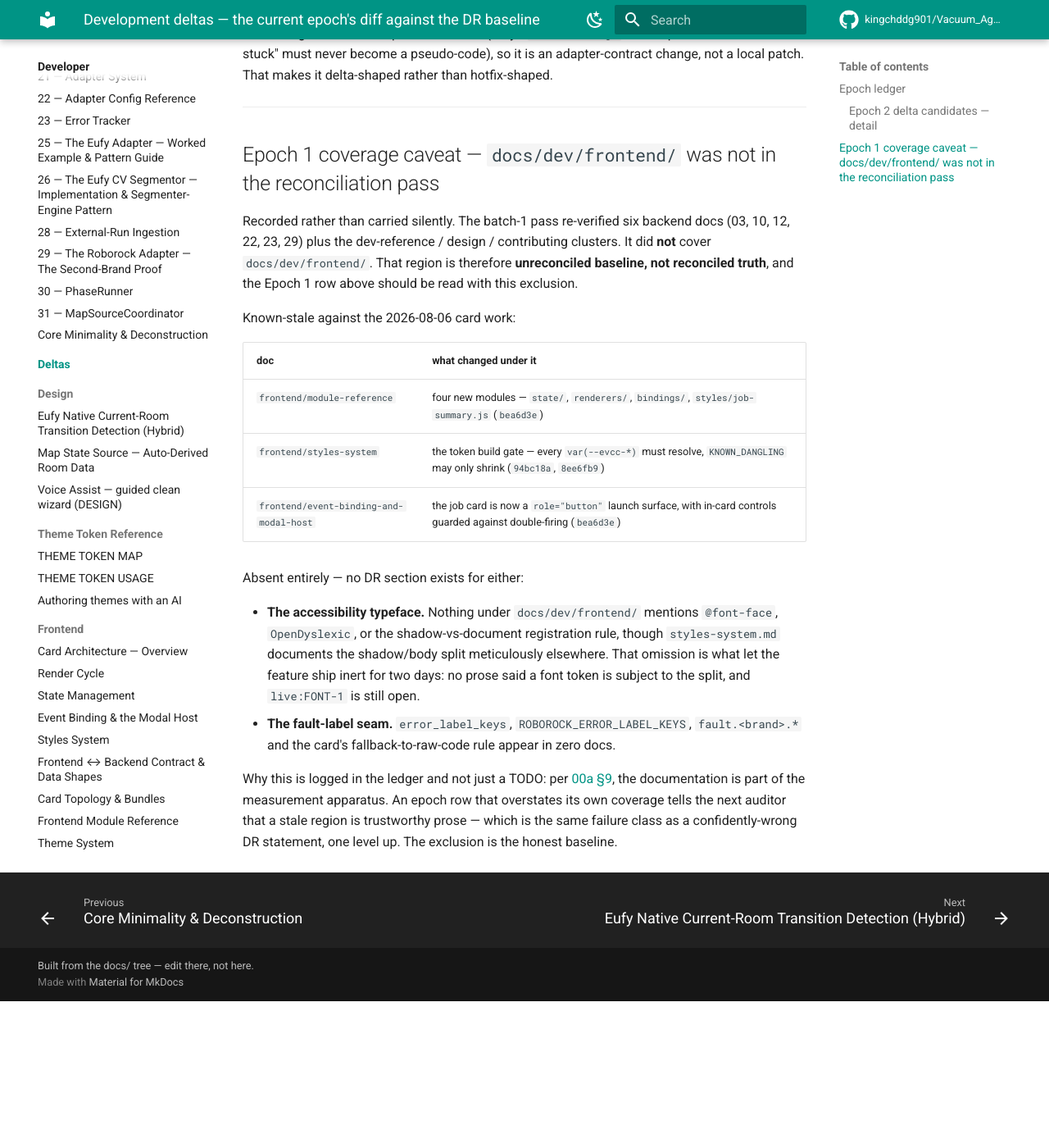
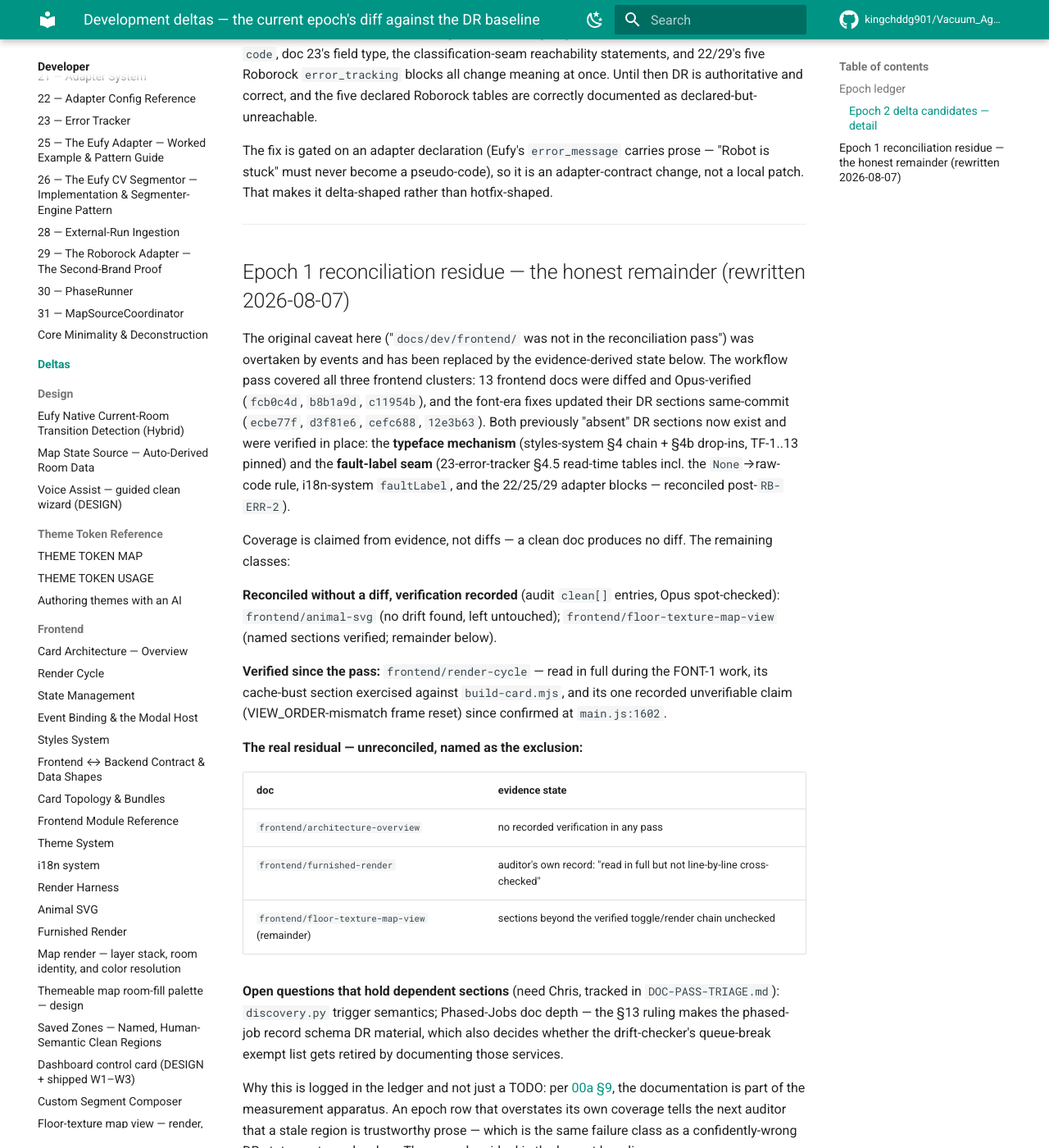
Before and after one commit to kingchddg901/Vacuum_Agent, an MkDocs documentation site: the page built from docs/dev/deltas/README.md, in a window 1280 px wide and 1400 px high, scrolled down 1345 px. Shown: the whole window at 82% size. Built offline with MkDocs 1.6.1 and Material for MkDocs 9.7.7, drawn with Linux system fonts in a browser that asks for light colours; comment, search, counter and statistics services are not loaded; before the commit the page ends 2566 px from its top, so only the background shows below that; some of the changed text lies outside the part shown.

Commit message:
docs: epoch ledger rewritten to evidenced truth (D-1..D-5); profile_name documented on both snapshots
D-1: Epoch-1 row now includes Phased Jobs + FONT-1 per the sec-13 ruling;
Epoch 2 opens with NO known deltas — residue, not divergence. D-2: coverage
claimed from evidence not diffs; real residual named (architecture-overview,
furnished-render, floor-texture remainder). D-3: both 'absent' sections exist
and verified (typeface sec 4/4b; fault-label across 7 docs). D-4: docs 06/30
reconciled in 6a87c13, Opus-verified. D-5: profile_name (R2-BUG-2 fallout)
documented on get_learning_history_snapshot + get_metrics_snapshot; drift
checker clean. D-6 questions recorded as ledger rows holding their sections.

Co-Authored-By: Claude Fable 5 <noreply@anthropic.com>

```diff
--- a/docs/dev/deltas/README.md
+++ b/docs/dev/deltas/README.md
@@ -19,8 +19,8 @@ enough for the next epoch-closing audit to adjudicate it.
 
 | epoch | closed | closing operation |
 |---|---|---|
-| **Epoch 1** | **2026-08-06** | The hostile-audit campaign (464 findings / 67 packets, cleared) + the DR reconciliation pass that established this baseline. Provenance: the audit record (`.claude/notes/synthesis/`, closure ledgers, the postmortem corpus). |
-| Epoch 2 | open | Accumulating. First known delta candidates: the Phased Jobs rebuild; `live:FONT-1`'s unresolved remainder. |
+| **Epoch 1** | **2026-08-06** | The hostile-audit campaign (464 findings / 67 packets, cleared) + the DR reconciliation passes that established this baseline: batch 1 (`5940830` + siblings) and the 17-cluster adversarially-verified workflow pass (runs `wf_c3085752-b7b` + `wf_16fa0e1a-3f3`, applied 2026-08-06). Includes the rebuilt Phased Jobs (docs 06/30 reconciled + Opus-verified in `6a87c13`, per the §13 epoch-edge ruling) and the full `live:FONT-1` resolution (fix `ecbe77f`/`d3f81e6`, user-confirmed; typeface mechanism + drop-in fonts documented same-commit, styles-system §4/§4b). Provenance: the audit record (`.claude/notes/synthesis/`, closure ledgers, the postmortem corpus). |
+| Epoch 2 | open | Accumulating. **No known code-vs-DR deltas at open** — every epoch-edge change landed with its DR statement in the same commit (§13). What remains open is *reconciliation residue*, listed below, not divergence. |
 
 ### Epoch 2 delta candidates — detail
 
@@ -49,33 +49,44 @@ local patch. That makes it delta-shaped rather than hotfix-shaped.
 
 ---
 
-## Epoch 1 coverage caveat — `docs/dev/frontend/` was not in the reconciliation pass
+## Epoch 1 reconciliation residue — the honest remainder (rewritten 2026-08-07)
 
-Recorded rather than carried silently. The batch-1 pass re-verified six backend docs
-(03, 10, 12, 22, 23, 29) plus the dev-reference / design / contributing clusters. It did
-**not** cover `docs/dev/frontend/`. That region is therefore **unreconciled baseline, not
-reconciled truth**, and the Epoch 1 row above should be read with this exclusion.
+The original caveat here ("`docs/dev/frontend/` was not in the reconciliation pass") was
+overtaken by events and has been replaced by the evidence-derived state below. The
+workflow pass covered all three frontend clusters: 13 frontend docs were diffed and
+Opus-verified (`fcb0c4d`, `b8b1a9d`, `c11954b`), and the font-era fixes updated their DR
+sections same-commit (`ecbe77f`, `d3f81e6`, `cefc688`, `12e3b63`). Both previously
+"absent" DR sections now exist and were verified in place: the **typeface mechanism**
+(styles-system §4 chain + §4b drop-ins, TF-1..13 pinned) and the **fault-label seam**
+(23-error-tracker §4.5 read-time tables incl. the `None`→raw-code rule, i18n-system
+`faultLabel`, and the 22/25/29 adapter blocks — reconciled post-`RB-ERR-2`).
 
-Known-stale against the 2026-08-06 card work:
+Coverage is claimed from evidence, not diffs — a clean doc produces no diff. The
+remaining classes:
 
-| doc | what changed under it |
+**Reconciled without a diff, verification recorded** (audit `clean[]` entries, Opus
+spot-checked): `frontend/animal-svg` (no drift found, left untouched);
+`frontend/floor-texture-map-view` (named sections verified; remainder below).
+
+**Verified since the pass:** `frontend/render-cycle` — read in full during the FONT-1
+work, its cache-bust section exercised against `build-card.mjs`, and its one recorded
+unverifiable claim (VIEW_ORDER-mismatch frame reset) since confirmed at `main.js:1602`.
+
+**The real residual — unreconciled, named as the exclusion:**
+
+| doc | evidence state |
 |---|---|
-| `frontend/module-reference` | four new modules — `state/`, `renderers/`, `bindings/`, `styles/job-summary.js` (`bea6d3e`) |
-| `frontend/styles-system` | the token build gate — every `var(--evcc-*)` must resolve, `KNOWN_DANGLING` may only shrink (`94bc18a`, `8ee6fb9`) |
-| `frontend/event-binding-and-modal-host` | the job card is now a `role="button"` launch surface, with in-card controls guarded against double-firing (`bea6d3e`) |
+| `frontend/architecture-overview` | no recorded verification in any pass |
+| `frontend/furnished-render` | auditor's own record: "read in full but not line-by-line cross-checked" |
+| `frontend/floor-texture-map-view` (remainder) | sections beyond the verified toggle/render chain unchecked |
 
-Absent entirely — no DR section exists for either:
-
-- **The accessibility typeface.** Nothing under `docs/dev/frontend/` mentions `@font-face`,
-  `OpenDyslexic`, or the shadow-vs-document registration rule, though `styles-system.md`
-  documents the shadow/body split meticulously elsewhere. That omission is what let the
-  feature ship inert for two days: no prose said a font token is subject to the split, and
-  `live:FONT-1` is still open.
-- **The fault-label seam.** `error_label_keys`, `ROBOROCK_ERROR_LABEL_KEYS`,
-  `fault.<brand>.*` and the card's fallback-to-raw-code rule appear in zero docs.
+**Open questions that hold dependent sections** (need Chris, tracked in
+`DOC-PASS-TRIAGE.md`): `discovery.py` trigger semantics; Phased-Jobs doc depth — the §13
+ruling makes the phased-job record schema DR material, which also decides whether the
+drift-checker's queue-break exempt list gets retired by documenting those services.
 
 Why this is logged in the ledger and not just a TODO: per
 [00a §9](../00a-documentation-epoch-lifecycle.md), the documentation is part of the
 measurement apparatus. An epoch row that overstates its own coverage tells the next
 auditor that a stale region is trustworthy prose — which is the same failure class as a
-confidently-wrong DR statement, one level up. The exclusion is the honest baseline.
+confidently-wrong DR statement, one level up. The named residual is the honest baseline.
```
Also changed, not shown: docs/advanced/03-services.md (+2 -0 lines).
